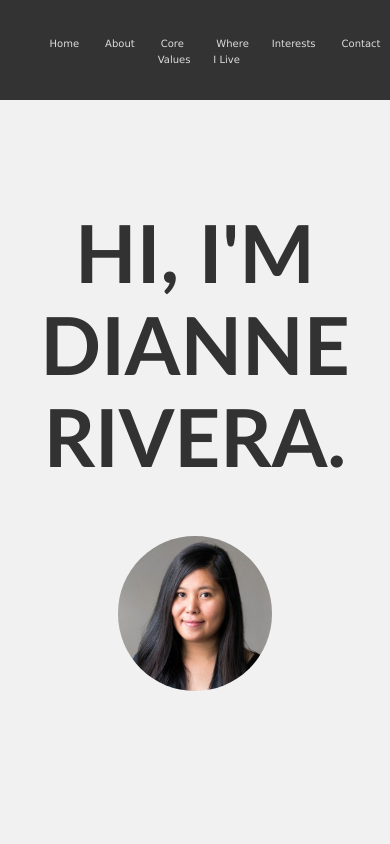
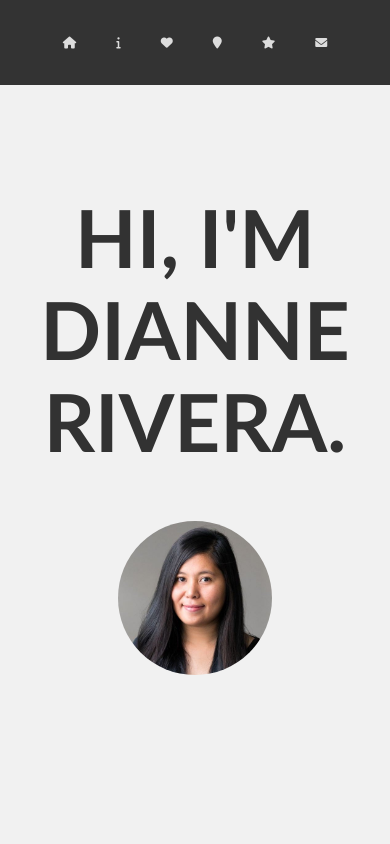
Before and after one commit to dianne-florendo/my-personal-site, a plain HTML site: page index.html in a window 390 px wide. Shown: the top 844 px of the page. Drawn offline with nearby package versions, Linux system fonts and the light colour scheme.

Commit message:
bug fix 4

```diff
--- a/index.html
+++ b/index.html
@@ -12,12 +12,12 @@
     <header>
         <nav>
             <ul>
-                <li><a href="#intro">Home</a></li>
-                <li><a href="#about">About</a></li>
-                <li><a href="#corevalues">Core Values</a></li>
-                <li><a href="#whereilive">Where I Live</a></li>
-                <li><a href="#interests">Interests</a></li>
-                <li><a href="#contact">Contact</a></li>
+                <li><a href="#intro"><span class="nav-text">Home</span><i class="fa fa-home nav-icon"></i></a></li>
+                <li><a href="#about"><span class="nav-text">About</span><i class="fa fa-info nav-icon"></i></a></li>
+                <li><a href="#corevalues"><span class="nav-text">Core Values</span><i class="fa fa-heart nav-icon"></i></a></li>
+                <li><a href="#whereilive"><span class="nav-text">Where I Live</span><i class="fa fa-map-marker nav-icon"></i></a></li>
+                <li><a href="#interests"><span class="nav-text">Interests</span><i class="fa fa-star nav-icon"></i></a></li>
+                <li><a href="#contact"><span class="nav-text">Contact</span><i class="fa fa-envelope nav-icon"></i></a></li>
             </ul>
         </nav>
     </header>
--- a/styles.css
+++ b/styles.css
@@ -23,6 +23,7 @@ header nav ul {
     font-family: 'Lucida Sans', 'Lucida Sans Regular', 'Lucida Grande', 'Lucida Sans Unicode', Geneva, Verdana, sans-serif;
     box-sizing: border-box;
     font-size: 14px;
+    padding: 0%;
 }
 header nav ul li {
     padding: 1%;
@@ -35,6 +36,10 @@ header a {
 header a:hover {
     background-color: #525151;
     color: #ddd;
+}
+.nav-icon {
+    display: none;
+    margin: 5px;
 }
 /* Header Media queries for responsiveness */
 @media (max-width: 600px) {
@@ -51,10 +56,16 @@ header a:hover {
     header nav ul li {
         padding: 10px;
     }
+    header a {
+        padding: 5px;
+        font-size: 12px;
+    }
+    .nav-text {
+        display: none;
+    }
 
-    header a {
-        padding: 3px;
-        font-size: 10px;
+    .nav-icon {
+        display: inline;
     }
 }
 section {
```
